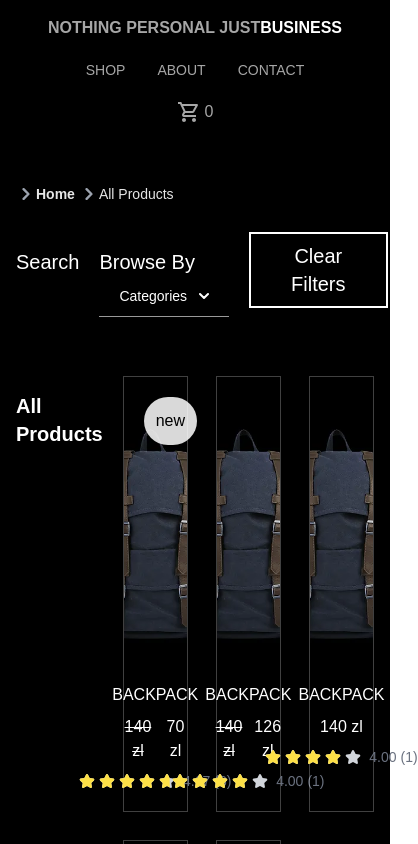
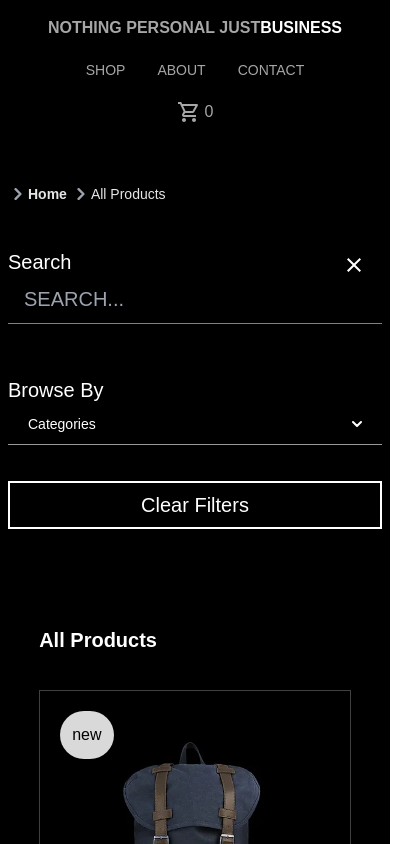
Before and after one commit to YoWuzzup/NPJB, a Next.js app: page /shop in a window 390 px wide. Shown: the top 844 px of the page, 418 px wide, since content can reach past the window. Built offline with nearby package versions, Linux system fonts and the light colour scheme.

Commit message:
added adaptive styles for shop page

```diff
--- a/package.json
+++ b/package.json
@@ -18,7 +18,8 @@
     "next": "14.2.13",
     "react": "^18",
     "react-dom": "^18",
-    "react-redux": "^9.1.2"
+    "react-redux": "^9.1.2",
+    "usehooks-ts": "^3.1.0"
   },
   "devDependencies": {
     "@types/node": "^20",
--- a/src/app/shop/page.tsx
+++ b/src/app/shop/page.tsx
@@ -9,14 +9,14 @@ export default async function Shop() {
   // const users = await db.collection("users").find({}).toArray();
 
   return (
-    <main className="min-h-screen flex flex-row flex-wrap justify-between gap-7 content-start items-start pt-[164px] md:pt-[7.5rem] pb-20 px-4 md:px-14 bg-black">
+    <main className="min-h-screen flex flex-row flex-wrap justify-between gap-7 content-start items-start pt-[164px] md:pt-[7.5rem] pb-20 px-2 sm:px-8 md:px-14 bg-black">
       {/* breadcrumbs */}
       <div className="w-full h-max pt-5">
         <BreadcrumbsSection />
       </div>
 
       {/* filter side */}
-      <div className="">
+      <div className="w-full md:w-2/6 lg:w-auto">
         <FilterSection />
       </div>
 
--- a/src/components/sections/shop/FilterSection.tsx
+++ b/src/components/sections/shop/FilterSection.tsx
@@ -2,8 +2,11 @@
 import { ChangeEvent, useState } from "react";
 import { changeFilter, clearFilter } from "@/redux/slices/filters";
 import { useAppDispatch, useAppSelector } from "@/hooks/redux";
+import { useWindowSize } from "usehooks-ts";
 
 import ClearIcon from "@mui/icons-material/Clear";
+import CloseIcon from "@mui/icons-material/Close";
+import MenuIcon from "@mui/icons-material/Menu";
 import { Input } from "@/components/common/Input";
 import { Dropdown } from "@/components/common/Dropdown";
 import { Button } from "@/components/common/Button";
@@ -11,7 +14,13 @@ import { Button } from "@/components/common/Button";
 export const FilterSection: React.FC = () => {
   const filters = useAppSelector((st) => st.filters);
   const dispatch = useAppDispatch();
+  const { width } = useWindowSize();
   const [isOpen, setIsOpen] = useState<boolean>(false);
+  const [filterisOpen, setFilterIsOpen] = useState<boolean>(true);
+
+  const toggleFilter = () => {
+    setFilterIsOpen((prev) => !prev);
+  };
 
   const toggleDropdown = () => {
     setIsOpen((prev) => !prev);
@@ -31,10 +40,25 @@ export const FilterSection: React.FC = () => {
   };
 
   return (
-    <section className="w-full flex flex-row md:flex-col gap-5">
+    <section className={`w-full relative`}>
+      {/* sclose button on small devices */}
+      {width < 768 ? (
+        <div
+          className={`absolute right-0 top-5 aspect-square w-10 text-white`}
+          onClick={toggleFilter}
+        >
+          {filterisOpen ? <CloseIcon /> : <MenuIcon />}
+        </div>
+      ) : null}
+
+      <div
+        className={`w-full flex flex-col gap-5 duration-300 overflow-hidden md:h-auto ${
+          filterisOpen ? "h-[350px]" : "h-[40px]"
+        }`}
+      >
         <h3 className="capitalize text-white text-xl py-4">
           search
-        <div className="group/searchbar hidden w-full h-12 md:flex justify-center items-center relative">
+          <div className="group/searchbar w-full h-12 flex justify-center items-center relative">
             <Input
               labelProps={{ htmlFor: "search" }}
               inputProps={{
@@ -110,6 +134,7 @@ export const FilterSection: React.FC = () => {
         >
           clear filters
         </Button>
+      </div>
     </section>
   );
 };
--- a/src/components/sections/shop/ShopResultSection.tsx
+++ b/src/components/sections/shop/ShopResultSection.tsx
@@ -56,13 +56,13 @@ const items = [
 
 export const ShopResultSection: React.FC = () => {
   return (
-    <section className="w-full flex flex-row md:flex-col gap-5">
-      <h3 className="capitalize text-white text-xl md:text-6xl font-bold py-4">
+    <section className="w-full flex flex-row flex-wrap md:flex-col justify-center gap-5">
+      <h3 className="capitalize w-5/6 sm:w-full text-white text-xl md:text-6xl font-bold py-4">
         all products
       </h3>
 
       {/* list of all fetched products */}
-      <div className="w-full grid grid-cols-3 gap-7">
+      <div className="w-5/6 sm:w-full grid grid-cols-1 sm:grid-cols-2 lg:grid-cols-3 gap-7">
         {items.map((p, indx) => {
           // TODO: rewrite key
           return <ProductInShop {...p} key={indx} />;
```
Also changed, not shown: 1 other file (tests, documents, lock files or other folders). Lines whose indentation alone changed are shown as unchanged.
